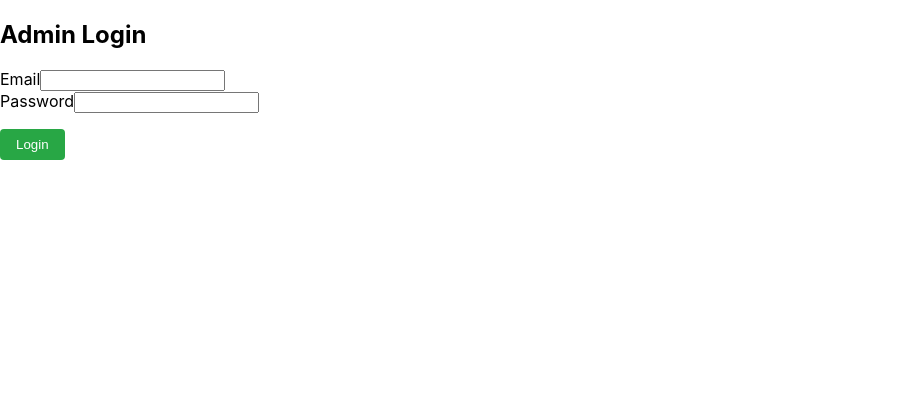
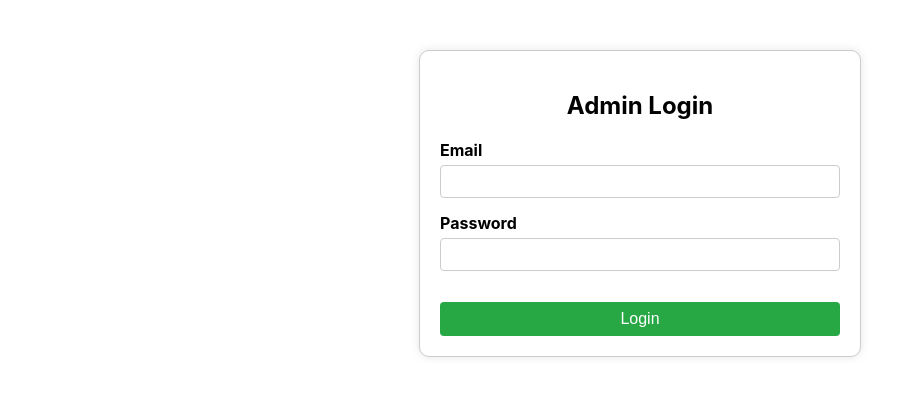
Before and after one commit to VIBUDESH07/Web_technolgy, a React (Create React App) app in the folder web_tech/: page /login in a window 1280 px wide. Shown: the top 396 px of the page, without its empty margins (0-924 px from the left). Built offline with nearby package versions, Linux system fonts and the light colour scheme.

Commit message:
Update Login.css

```diff
--- a/web_tech/src/Styles/Login.css
+++ b/web_tech/src/Styles/Login.css
@@ -0,0 +1,56 @@
+/* Login.css */
+.login-container {
+    width: 100%;
+    max-width: 400px;
+    margin: 50px auto;
+    padding: 20px;
+    border: 1px solid #ccc;
+    border-radius: 10px;
+    box-shadow: 0 0 10px rgba(0, 0, 0, 0.1);
+    background-color: #fff;
+  }
+
+  .login-container h2 {
+    text-align: center;
+    margin-bottom: 20px;
+  }
+
+  .error-message {
+    color: red;
+    text-align: center;
+    margin-bottom: 10px;
+  }
+
+  .form-group {
+    margin-bottom: 15px;
+  }
+
+  .form-group label {
+    display: block;
+    margin-bottom: 5px;
+    font-weight: bold;
+  }
+
+  .form-group input {
+    width: 100%;
+    padding: 8px;
+    border: 1px solid #ccc;
+    border-radius: 4px;
+    box-sizing: border-box;
+  }
+
+  .login-button {
+    width: 100%;
+    padding: 10px;
+    background-color: #007bff;
+    color: #fff;
+    border: none;
+    border-radius: 4px;
+    font-size: 16px;
+    cursor: pointer;
+    transition: background-color 0.3s ease;
+  }
+
+  .login-button:hover {
+    background-color: #0056b3;
+  }
```
